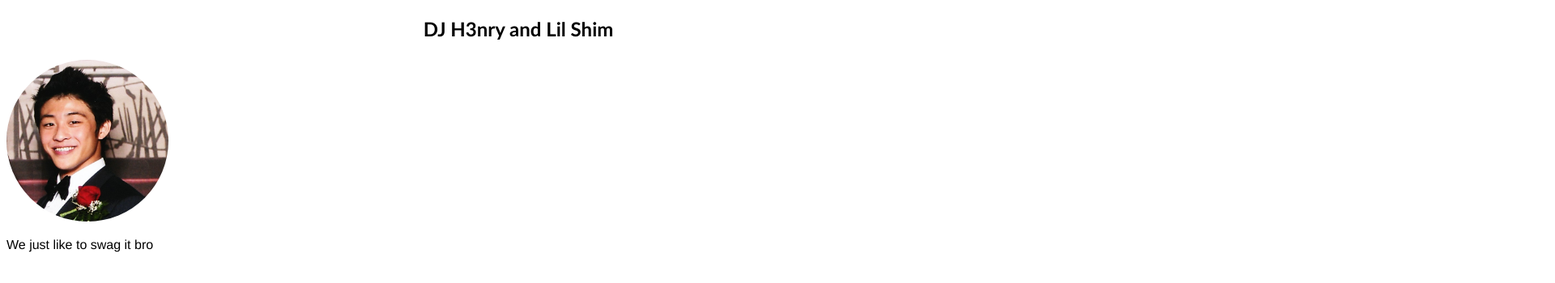
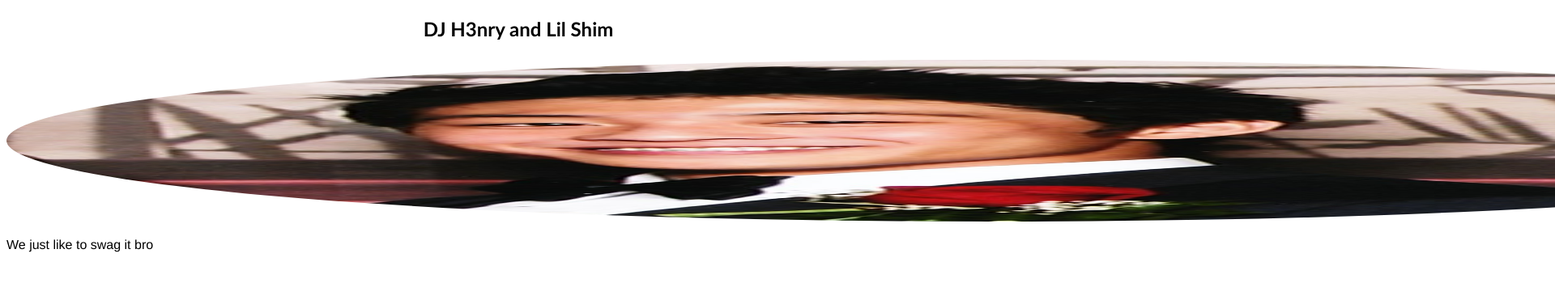
Before and after one commit to Quaternion3D/quaternion3d.github.io, a plain HTML site: page about_page.html in a window 1280 px wide. Shown: the part 100-450 px from the top of the page at 81% size, 1920 px wide, since content can reach past the window. Drawn offline with Linux system fonts and the light colour scheme.

Commit message:
Update style.css

```diff
--- a/style.css
+++ b/style.css
@@ -3,7 +3,7 @@
 }
 
 .profile-pic{
-	width: 200px;
+	width: 2440px;
 	height: 200px;
 	border-radius: 50%;
 	margin-right: 20px;
```
